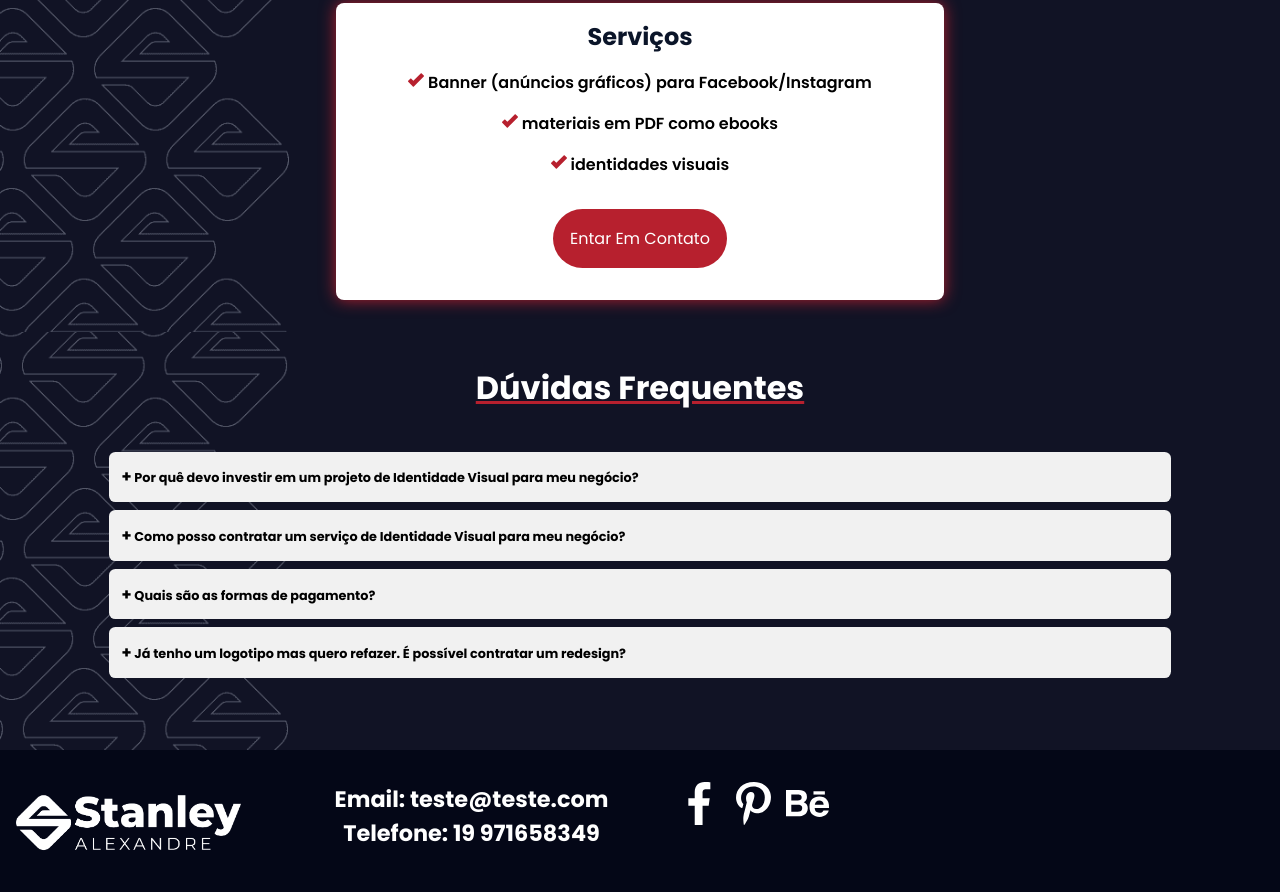
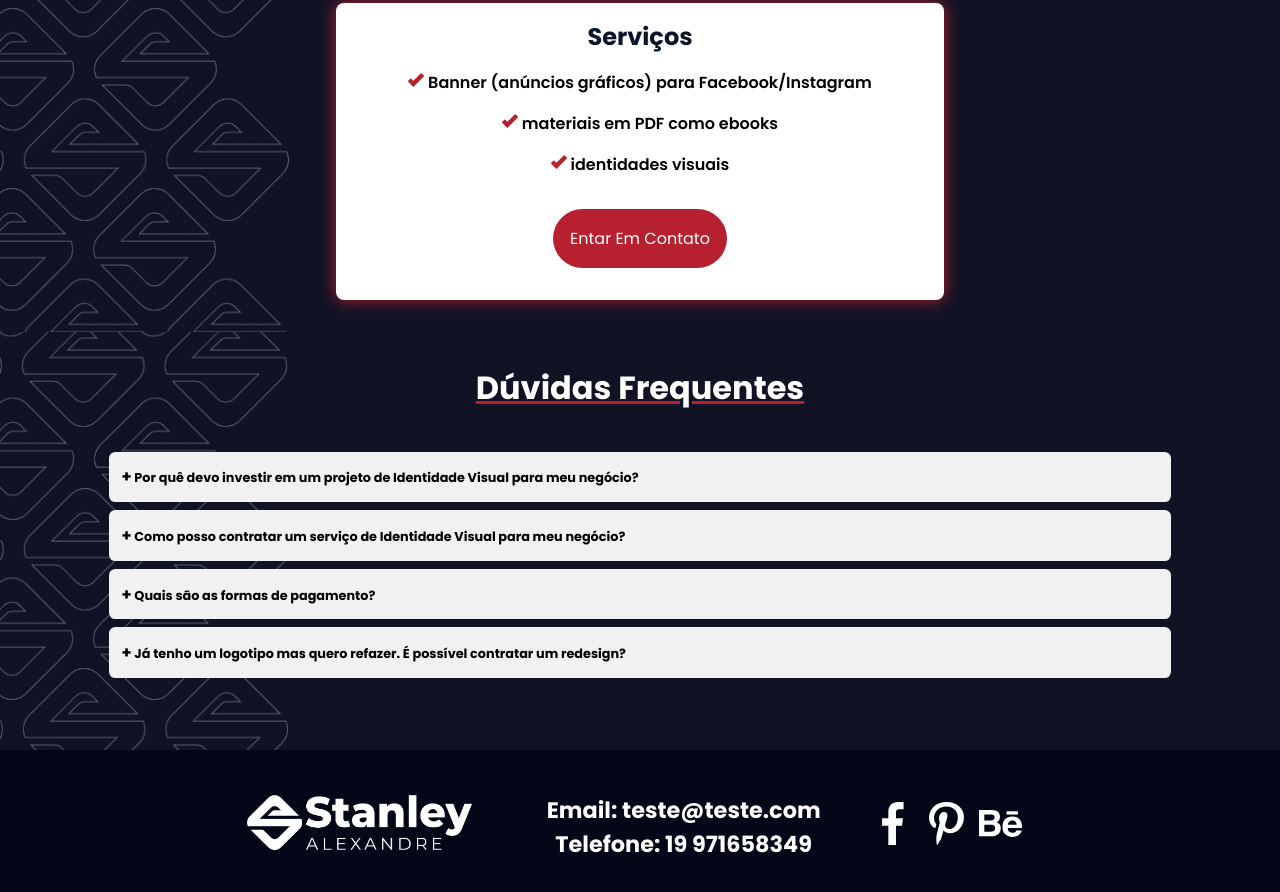
Before and after one commit to emanoelsalmeida/stanley-2, a plain HTML site: page index.html in a window 1280 px wide. Shown: the part 2063-2955 px from the top of the page. Drawn offline with nearby package versions, Linux system fonts and the light colour scheme.

Commit message:
Add files via upload

```diff
--- a/css/style.css
+++ b/css/style.css
@@ -101,8 +101,8 @@ nav.black ul li a{color:#fff;}
 
 .p5{background-color:#040717;padding: 2em 1em;display: flex;
     justify-content: center;align-items: center;}
-.p5-box{display: flex;}
-.p5-item{width: 33%;}
+.p5-box{display: flex;justify-content: center;align-items: center;}
+.p5-item{width: 30%;}
 .p5-item:nth-child(3){display: flex;justify-content: center;width: 13%;}
 .p5-item:nth-child(1){width: 20%;}
 .p5-item img{width: 90%;}
```
